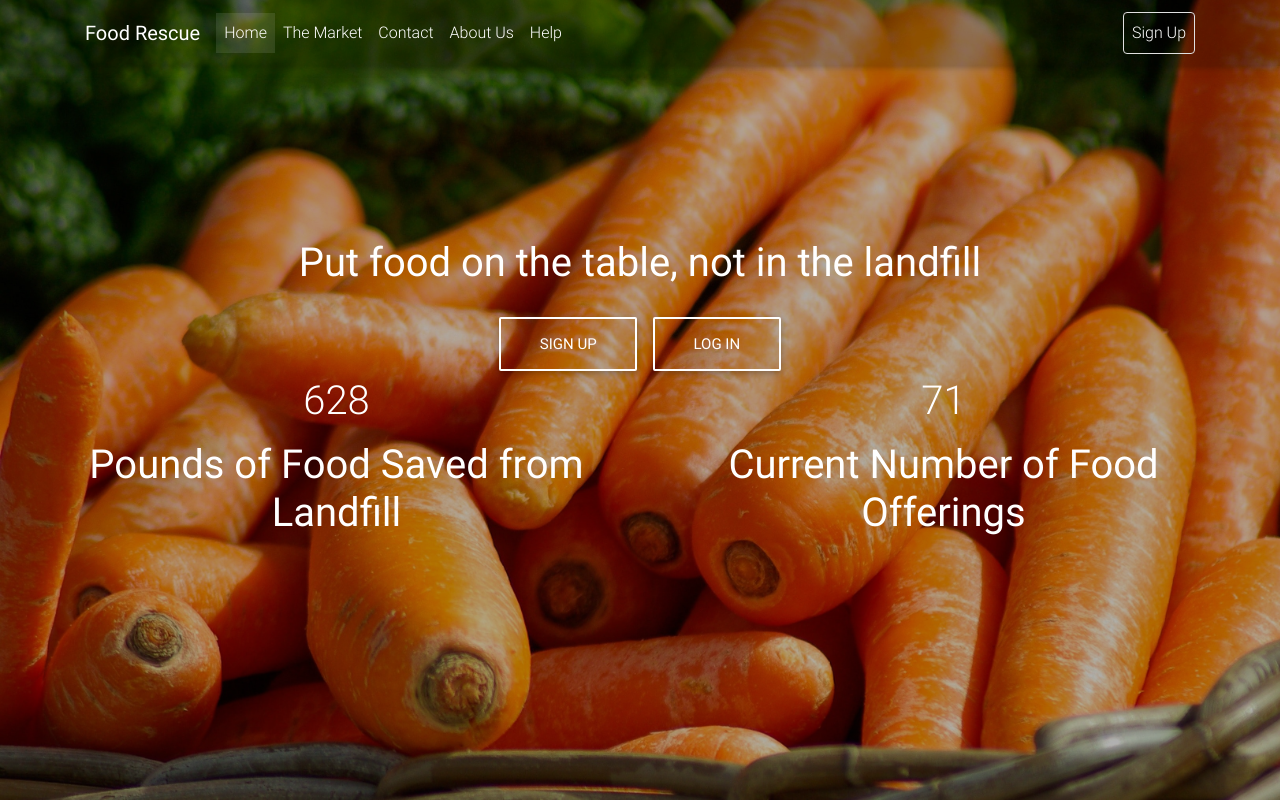
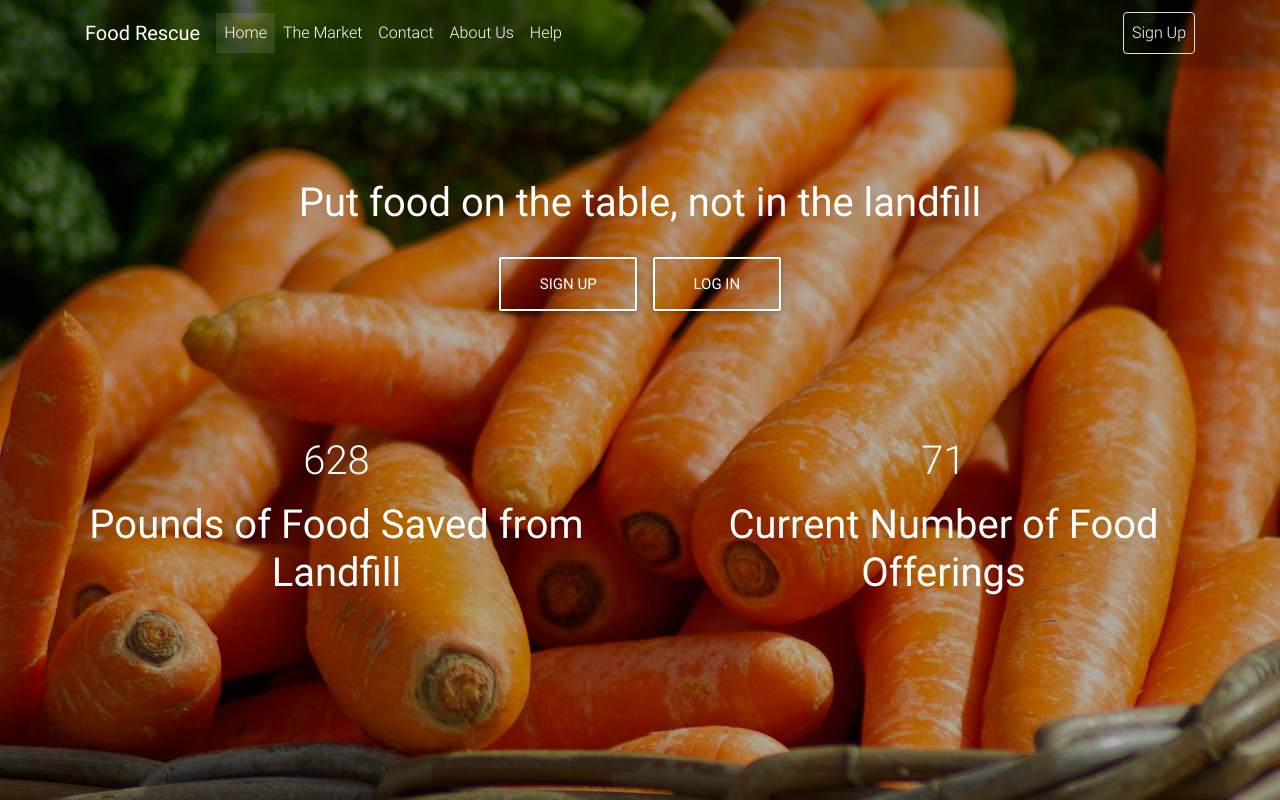
Before and after one commit to Hack4Eugene/waste-prevention-by-internet-relay-food, a plain HTML site: page responsive-site/index.html in a window 1280 px wide. Drawn offline with Linux system fonts and the light colour scheme.

Commit message:
Change a few links along with the statistics on the front page

```diff
--- a/responsive-site/css/style.css
+++ b/responsive-site/css/style.css
@@ -91,3 +91,7 @@ body,
 /* Footer color for sake of consistency with Navbar */
 .page-footer {
   background-color: #929FBA; }
+
+.food-stats {
+  margin-top: 15vh;
+}
--- a/responsive-site/index.html
+++ b/responsive-site/index.html
@@ -99,7 +99,7 @@
               </a>
               <a id="login-button" class="btn btn-outline-white btn-lg">Log In
               </a>
-              <div class="row">
+              <div class="row food-stats">
                 <h1 class="mb-4 col-sm-12 col-lg-6">
 
                     <p>628</p>
```
Also changed, not shown: responsive-site/CreatePost.html (+1 -1 lines), responsive-site/TheMarket.html (+1 -1 lines).
